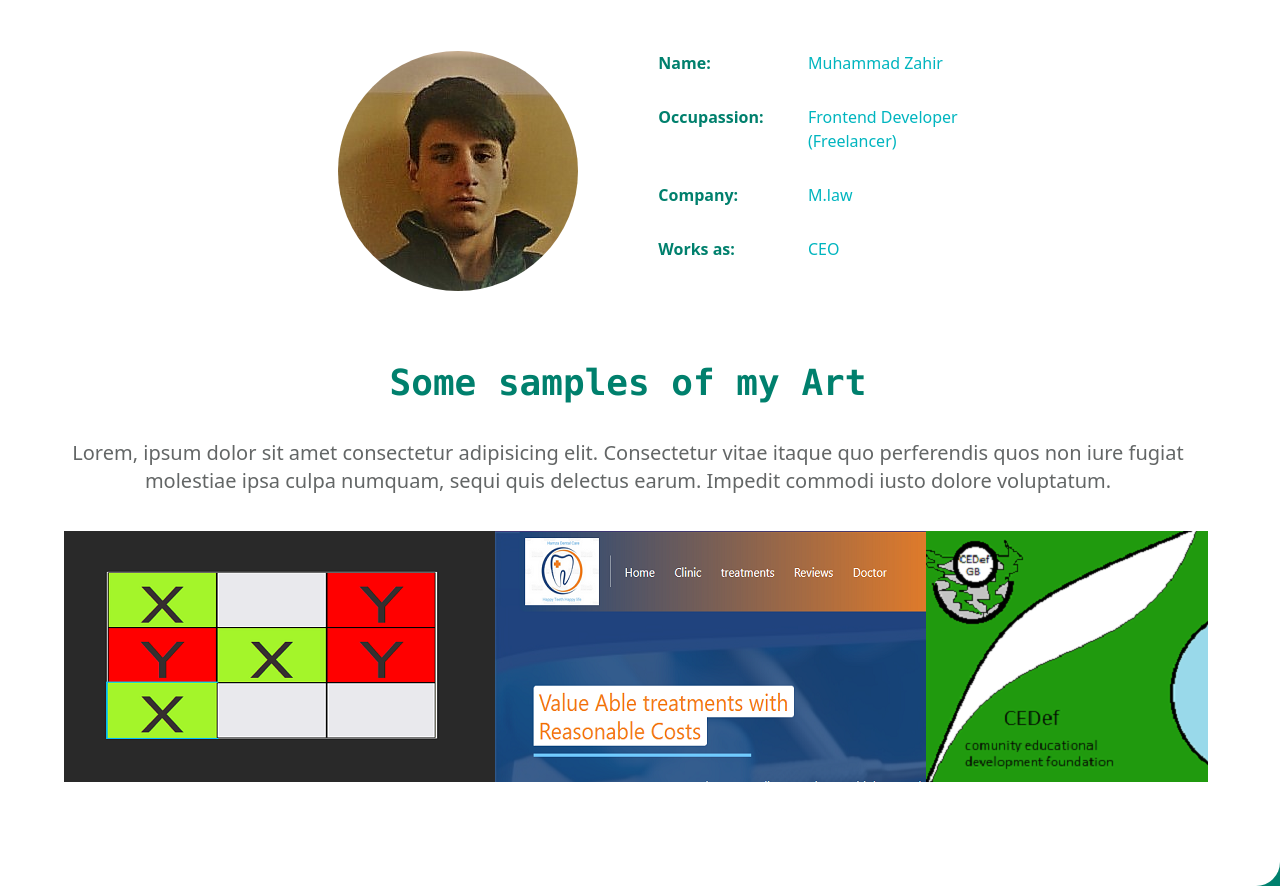
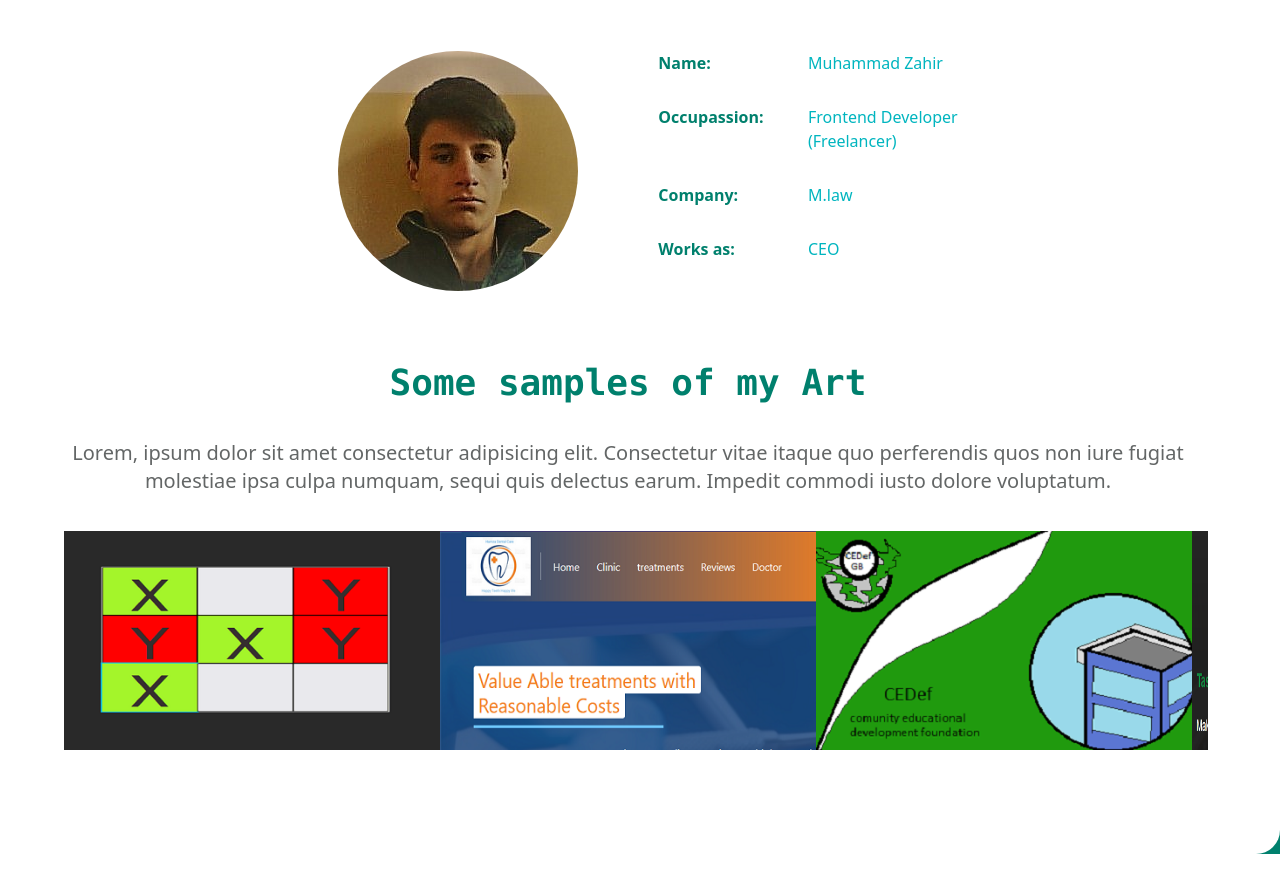
Before and after one commit to Muhammad-Zahir-Hur/Portfolio, a website: page src/index.html in a window 1280 px wide. Shown: the part 373-1259 px from the top of the page. After the commit the page ends 1227 px from the top, so only its background shows below. Drawn offline with Linux system fonts and the light colour scheme.

Commit message:
corrected some responsiveness errors

```diff
--- a/src/index.html
+++ b/src/index.html
@@ -159,9 +159,9 @@
 						</p>
 					</div>
 					<div class="flex w-full overflow-hidden p-4 flex-col md:flex-row">
-						<img class="md:w-1/4 w-full" src="./images/Capture.PNG" alt="" />
-						<img class="md:w-1/4 w-full" src="./images/clinic.PNG" alt="" />
-						<img class="md:w-1/4 w-full" src="./images/tla.PNG" alt="" />
+						<img class="md:w-1/3 w-full" src="./images/Capture.PNG" alt="" />
+						<img class="md:w-1/3 w-full" src="./images/clinic.PNG" alt="" />
+						<img class="md:w-1/3 w-full" src="./images/tla.PNG" alt="" />
 						<img
 							class="md:w-1/4 w-full"
 							src="./images/Management app.png"
```
Also changed, not shown: src/output.css.
